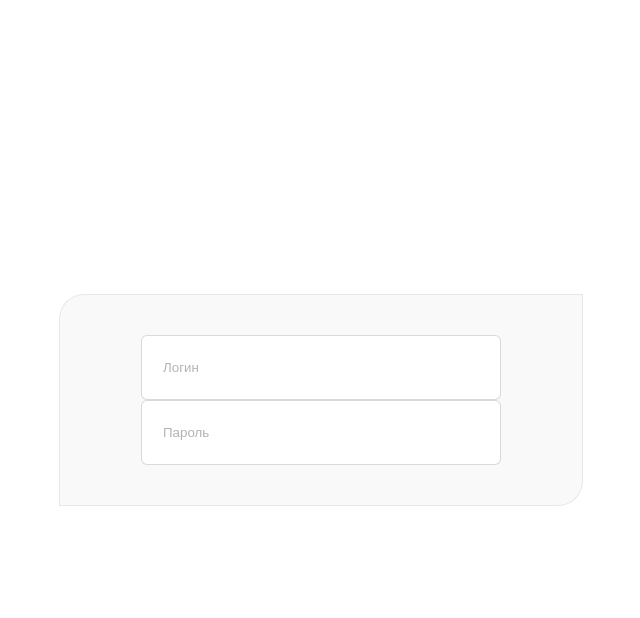
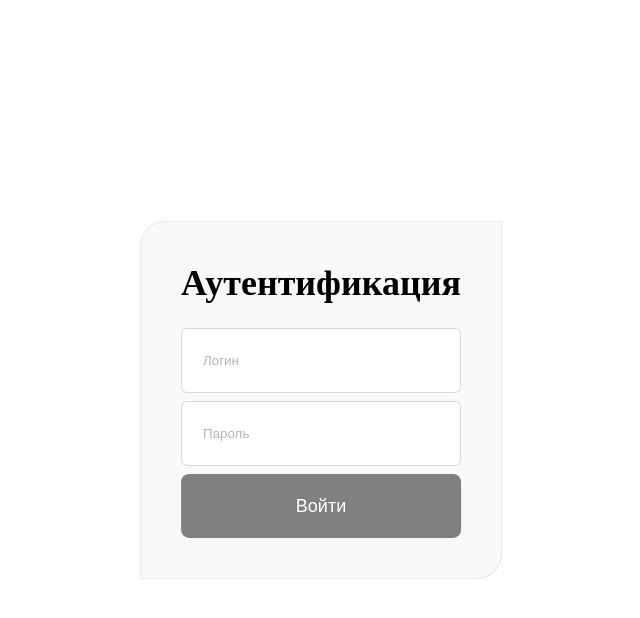
Before and after one commit to Mirkadoi/exemple-infinite-scroll, a React (Create React App) app: page / in a window 1280 px wide. Both pictures are taken after a click on the button "Авторизоваться". Shown: the top 618 px of the page, without its empty margins (319-959 px from the left). Built offline with nearby package versions, Linux system fonts and the light colour scheme.

Commit message:
Добавляет кнопку войти

```diff
--- a/src/components/Authorization/FormAuth.js
+++ b/src/components/Authorization/FormAuth.js
@@ -1,5 +1,7 @@
 import React, { useState } from 'react';
 import TextField from '../TextField';
+import Button from '../Button';
+import styles from './FormAuth.module.scss';
 
 const FormAuth = () => {
     const [formValue, setFormValue] = useState({
@@ -8,8 +10,14 @@ const FormAuth = () => {
     });
     // const [formError, setFormError] = useState('');
     const { nameValue, passwordValue } = formValue;
+
+    const handleClick = (e) => {
+        e.preventDefault();
+        console.log(e);
+    };
+
     return (
-        <form>
+        <form className={styles.form}>
             <TextField
                 id="name"
                 placeholder="Логин"
@@ -27,6 +35,13 @@ const FormAuth = () => {
                     setFormValue({ ...formValue, passwordValue: value })
                 )}
             />
+            <Button
+                type='submit'
+                disabled
+                onClick={handleClick}
+            >
+                Войти
+            </Button>
         </form>
     );
 };
--- /dev/null
+++ b/src/components/Authorization/FormAuth.module.scss
@@ -0,0 +1,6 @@
+.form {
+    display: flex;
+    flex-direction: column;
+    justify-content: space-between;
+    min-height: 210px;
+}
--- a/src/components/Button.module.scss
+++ b/src/components/Button.module.scss
@@ -26,7 +26,7 @@
     line-height: 20px;
     padding: 15px 10px;
     color: $color-white;
-    background-color: rgba($color-blue, 0.9);
+    background-color: rgba($color-green, 0.78);
     border-radius: 8px;
     transition: background-color 0.3s ease-in-out, border-color 0.3s ease-in-out, color 0.3s ease-in-out;
 
@@ -38,20 +38,13 @@
 
     @media (pointer: fine) {
         &:hover {
-            background-color: $color-blue;
+            background-color: $color-green;
         }
     }
 
     &:disabled {
         color: $color-white;
+        background-color: $color-grey;
         cursor: not-allowed;
     }
-
-    &--link {
-        font-family: $font-family--sansSerif;
-    }
-
-    &--primary {
-        background-color: $color-blue;
-    }
 }
--- a/src/page/main/Main.js
+++ b/src/page/main/Main.js
@@ -34,7 +34,14 @@ const renderPreview = (isAuth, switchStepAuth) => (
     </>
 );
 
-const renderAuth = () => <FormAuth />;
+const renderAuth = () => (
+    <>
+        <h1 className={styles.title}>
+            Аутентификация
+        </h1>
+        <FormAuth />
+    </>
+);
 
 const Main = ({ isAuth }) => {
     const [renderStepAuth, switchStepAuth] = useState(true);
```
